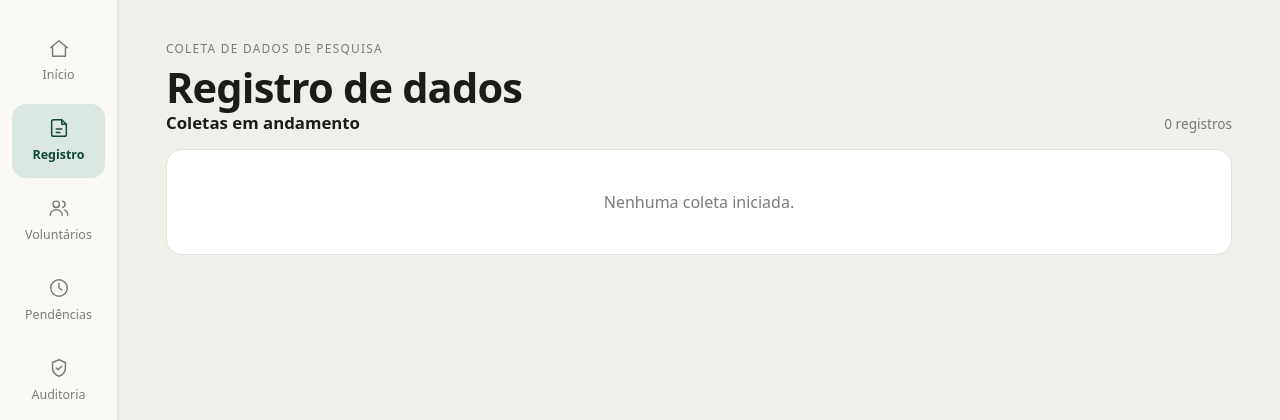
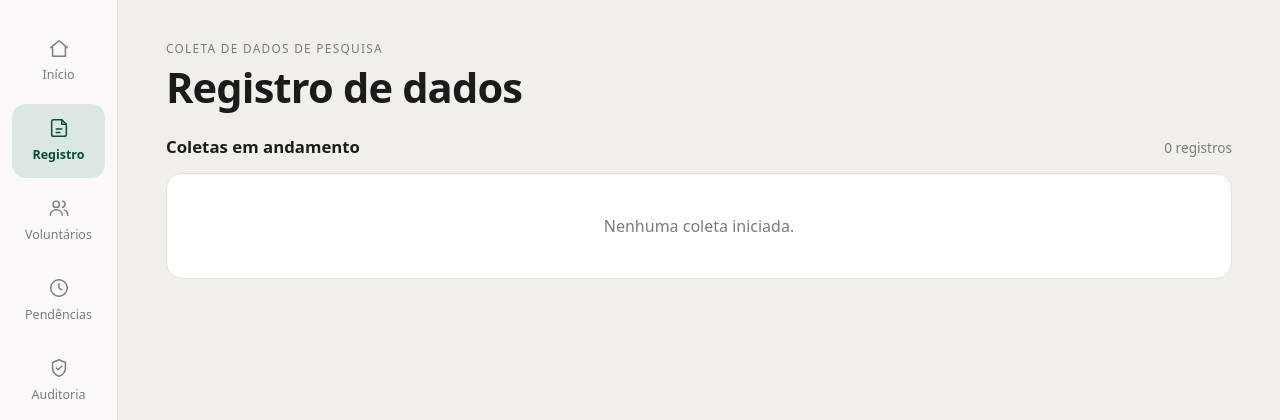
Before and after one commit to BrunoAssis-source/PFC, a Django app: page /coleta/ in a window 1280 px wide. Shown: the part 67-487 px from the top of the page. Run offline with Django 5.2, Linux system fonts and the light colour scheme; the visitor is signed in with stand-in values (Sample User, id 1); parts of the project's set-up code (start-up, migrations or seed data) failed here and were passed over.

Commit message:
separa o titulo da tela de pendencias do primeiro bloco

```diff
--- a/static/css/estilos.css
+++ b/static/css/estilos.css
@@ -1444,3 +1444,7 @@ a.painel-item:hover {
     margin: 0;
     font-size: .88rem;
 }
+
+.painel-cabecalho + .painel-secao {
+    margin-top: 1.5rem;
+}
```
